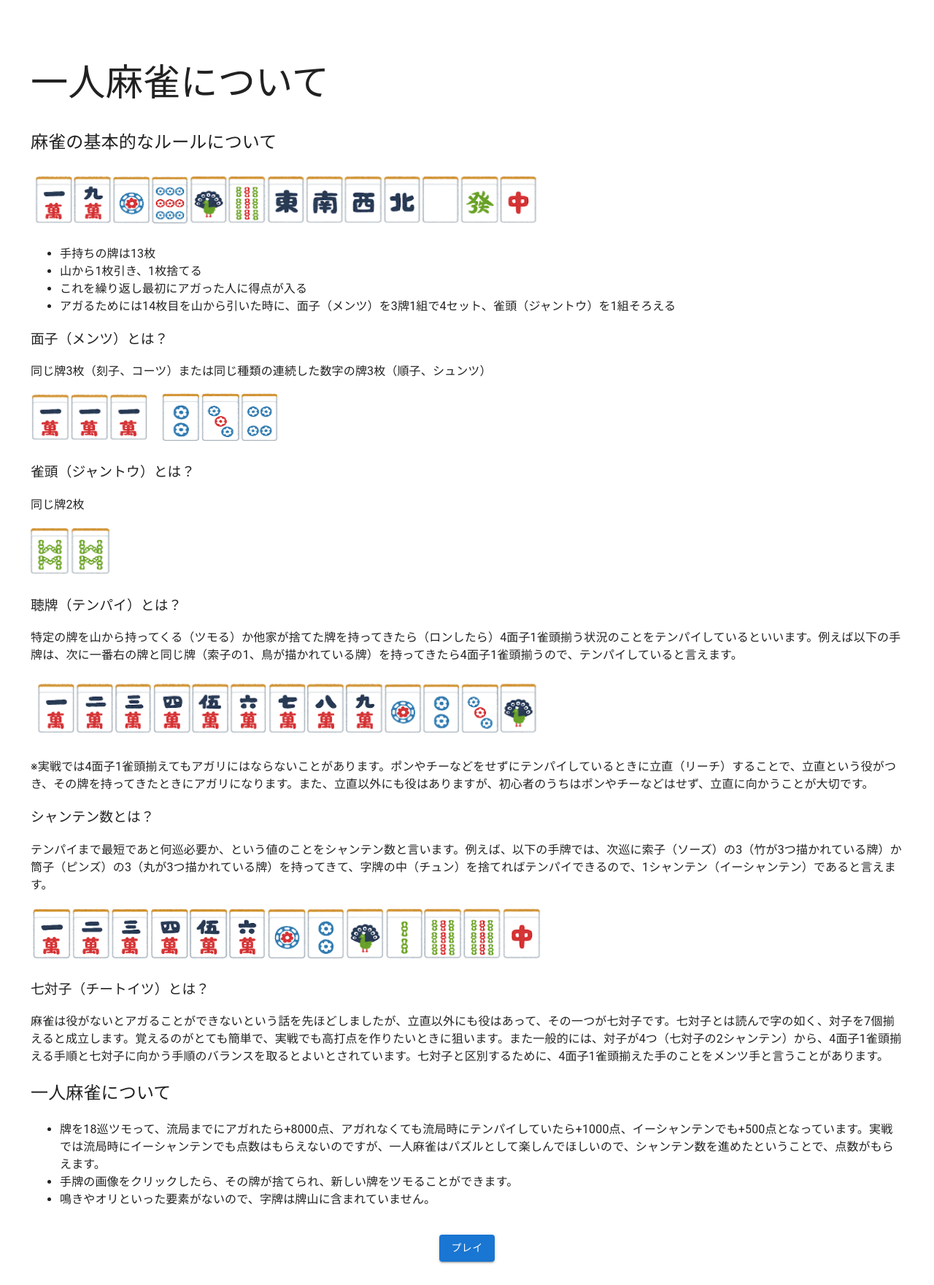
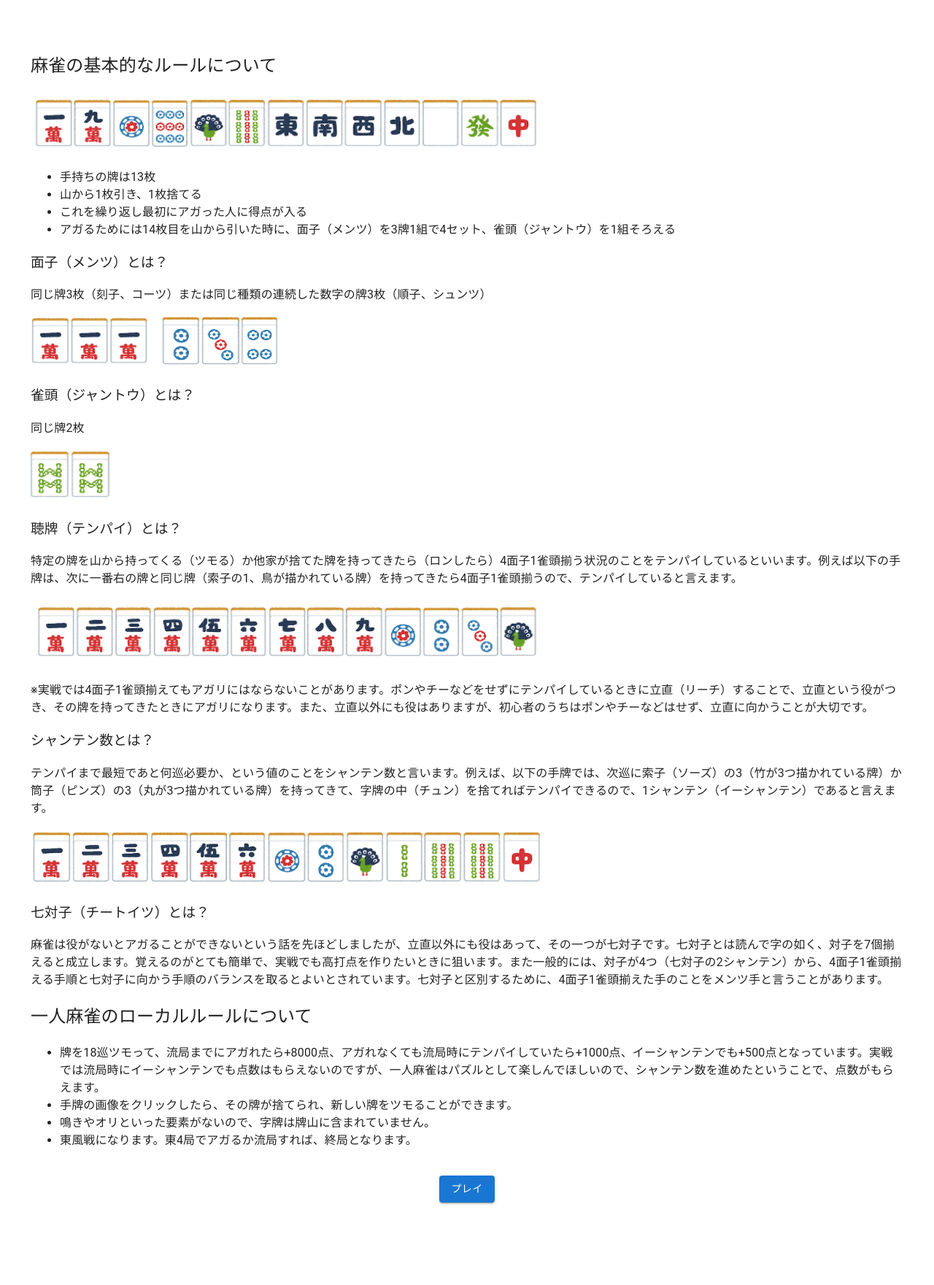
Before and after one commit to ut-code/hitori-mahjong, a React (Vite) app: page /tutorial in a window 1280 px wide. Shown: the whole page at 73% size. After the commit the page ends 1680 px from the top, so only its background shows below. Built offline with nearby package versions, Linux system fonts and the light colour scheme.

Commit message:
チュートリアルの文言を修正

```diff
--- a/src/pages/Tutorial/Tutorial.tsx
+++ b/src/pages/Tutorial/Tutorial.tsx
@@ -8,8 +8,6 @@ export default function Tutorial() {
   return (
     <>
       <div className={styles.textBox}>
-        <h1>一人麻雀について</h1>
-
         <h2>麻雀の基本的なルールについて</h2>
         <img
           src="/tutorial/exampleTehai.png"
@@ -75,7 +73,7 @@ export default function Tutorial() {
         <p>
           麻雀は役がないとアガることができないという話を先ほどしましたが、立直以外にも役はあって、その一つが七対子です。七対子とは読んで字の如く、対子を7個揃えると成立します。覚えるのがとても簡単で、実戦でも高打点を作りたいときに狙います。また一般的には、対子が4つ（七対子の2シャンテン）から、4面子1雀頭揃える手順と七対子に向かう手順のバランスを取るとよいとされています。七対子と区別するために、4面子1雀頭揃えた手のことをメンツ手と言うことがあります。
         </p>
-        <h2>一人麻雀について</h2>
+        <h2>一人麻雀のローカルルールについて</h2>
 
         <ul>
           <li>
@@ -86,6 +84,9 @@ export default function Tutorial() {
           </li>
           <li>
             鳴きやオリといった要素がないので、字牌は牌山に含まれていません。
+          </li>
+          <li>
+            東風戦になります。東4局でアガるか流局すれば、終局となります。
           </li>
         </ul>
       </div>
```
